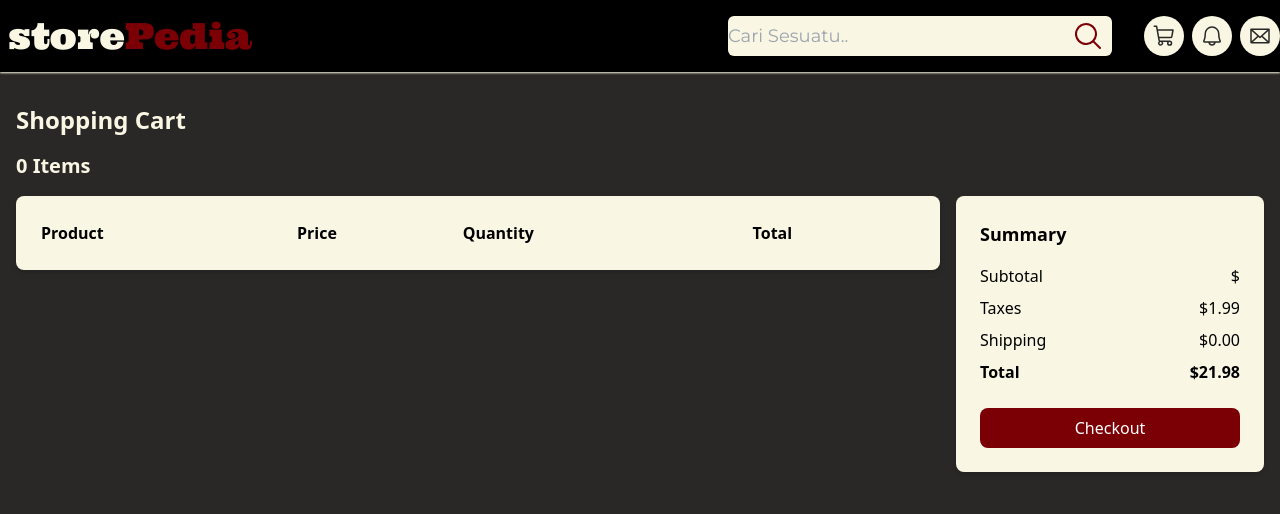
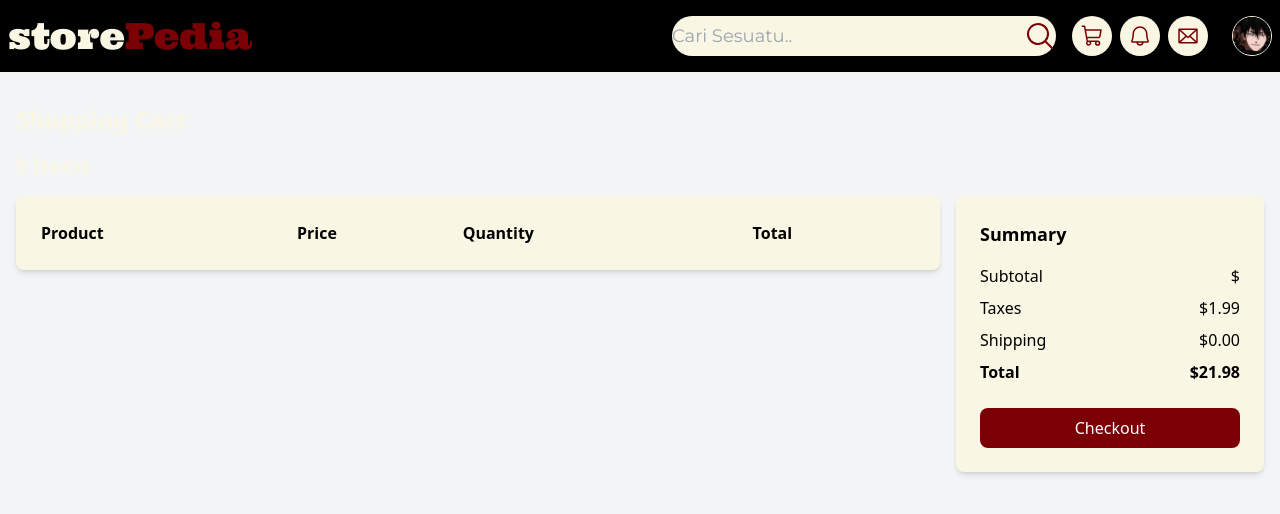
Before and after one commit to mualimkhair/HMC-Project, a React (Vite) app: page /Cart in a window 1280 px wide. Shown: the top 514 px of the page. Built offline with nearby package versions, Linux system fonts and the light colour scheme.

Commit message:
layouting

```diff
--- a/src/components/ItemList.jsx
+++ b/src/components/ItemList.jsx
@@ -9,11 +9,11 @@ const ItemList = ({ item = [] }) => {
         const { id, title, price, image } = item;
         return (
           <Link to={`/itemList/${id}`} className="grid gap-2 m-1">
-            <div className="bg-white rounded-md w-60 h-60 flex flex-col justify-between relative ">
-              <img src={image} alt="" className="object-contain h-full block rounded-md" />
-              <div className="absolute bottom-0 bg-primary w-full rounded-md">
+            <div className="bg-white rounded-md w-40 md:w-80 h-60 md:h-80 flex flex-col justify-between relative ">
+              <img src={image} alt="" className="object-contain h-1/2 md:h-2/3 block rounded-md" />
+              <div className="relative h-24 bg-primary w-full rounded-md">
                 <h3>{title}</h3>
-                <p className="bg-secondary text-primary text-center">${price}</p>
+                <p className="bg-secondary absolute bottom-0 w-full text-primary text-center rounded-md">${price}</p>
               </div>
             </div>
             <button className="hover:bg-secondary bg-primary hover:text-primary text-secondary transition ease-in-out duration-300 w-full flex justify-center rounded-md text-lg ">
--- a/src/components/Navbar/InputSearch.jsx
+++ b/src/components/Navbar/InputSearch.jsx
@@ -1,15 +1,15 @@
-import { MagnifyingGlass } from '@phosphor-icons/react'
-import React from 'react'
+import { MagnifyingGlass } from "@phosphor-icons/react";
+import React from "react";
 
 const InputSearch = () => {
   return (
-    <div className=" w-96 relative mr-8">
-          <input className="w-full h-10 rounded-md text-bg text-lg bg-primary" type="text" placeholder="Cari Sesuatu.." />
-          <button className="absolute right-2 top-1">
-            <MagnifyingGlass size={32} className="text-secondary"/>
-          </button>
-        </div>
-  )
-}
+    <div className="relative">
+      <input className="w-[280px] md:w-96 md:mr-4 mr-2 h-10 rounded-full text-bg text-lg bg-primary" type="text" placeholder="Cari Sesuatu.." />
+      <button className="md:absolute md:right-4 md:top-1 absolute top-1 right-2">
+        <MagnifyingGlass size={32} className="text-secondary" />
+      </button>
+    </div>
+  );
+};
 
-export default InputSearch
+export default InputSearch;
--- a/src/components/Navbar/Navbar.jsx
+++ b/src/components/Navbar/Navbar.jsx
@@ -11,20 +11,20 @@ const Navbar = () => {
         store<span className="text-secondary">Pedia</span>
       </Link>
 
-      <div className="flex font-mons flex-wrap">
+      <div className="flex font-mons flex-wrap justify-between ">
         <InputSearch />
-        <div className="grid grid-cols-3 gap-4 w-32 ">
+        <div className="grid md:grid-cols-3 md:gap-4 md:w-32">
           <Link to={`../../Cart`} className="bg-primary rounded-full w-10 h-full text-bg justify-items-center content-center">
-            <ShoppingCart size={24} />
+            <ShoppingCart size={24} className="text-secondary" />
           </Link>
-          <button className="bg-primary rounded-full w-10 h-full text-bg justify-items-center">
-            <Bell size={24} />
+          <button className="bg-primary rounded-full w-10 h-full text-bg justify-items-center hidden md:block">
+            <Bell size={24} className="text-secondary" />
           </button>
-          <button className="bg-primary rounded-full w-10 h-full text-bg justify-items-center">
-            <Envelope size={24} />
+          <button className="bg-primary rounded-full w-10 h-full text-bg justify-items-center hidden md:block">
+            <Envelope size={24} className="text-secondary" />
           </button>
         </div>
-        <img src="../../src/assets/nacht.jpg" alt="La Ode" className="ml-8 w-10 h-10 rounded-full border border-primary hidden" />
+        <img src="../../src/assets/nacht.jpg" alt="La Ode" className="md:ml-8 ml-1 w-10 h-10 rounded-full border border-primary" />
       </div>
     </div>
   );
--- a/src/components/Side.jsx
+++ b/src/components/Side.jsx
@@ -4,18 +4,18 @@ import React from 'react'
 const Side = () => {
 
   return (
-    <div className='bg-black w-1/2 h-screen mt-[2px] rounded-md'>
-      <div className='w-full grid gap-2'>
+    <div className='bg-black w-1/2 h-screen mt-[2px] rounded-md hidden md:block'>
+      <div className='w-full grid gap-2 text-lg'>
         <div className=' text-primary flex justify-between w-auto items-center mx-4 pt-8 '>
-          <p className='font-bold text-lg'>Promo!!!</p>
+          <p className='font-bold'>Promo!!!</p>
           <CaretDown size={24} />
         </div>
         <div className=' text-primary flex justify-between w-auto items-center mx-4 '>
-          <p className='font-bold text-lg'>Kategori</p>
+          <p className='font-bold'>Kategori</p>
           <CaretDown size={24} />
         </div>
         <div className=' text-primary flex justify-between w-auto items-center mx-4 '>
-          <p className='font-bold text-lg'>Metode Pembayaran</p>
+          <p className='font-bold'>Pembayaran</p>
           <CaretDown size={24} />
         </div>
       </div>
--- a/tailwind.config.js
+++ b/tailwind.config.js
@@ -1,4 +1,5 @@
 /** @type {import('tailwindcss').Config} */
+import colors from "tailwindcss/colors";
 export default {
   content: [
     "./index.html",
@@ -12,6 +13,7 @@ export default {
       },
     },
     colors: {
+      ...colors,
       black: "#000000",
       bg: "#292827",
       primary: "#F9f7e4",
```
